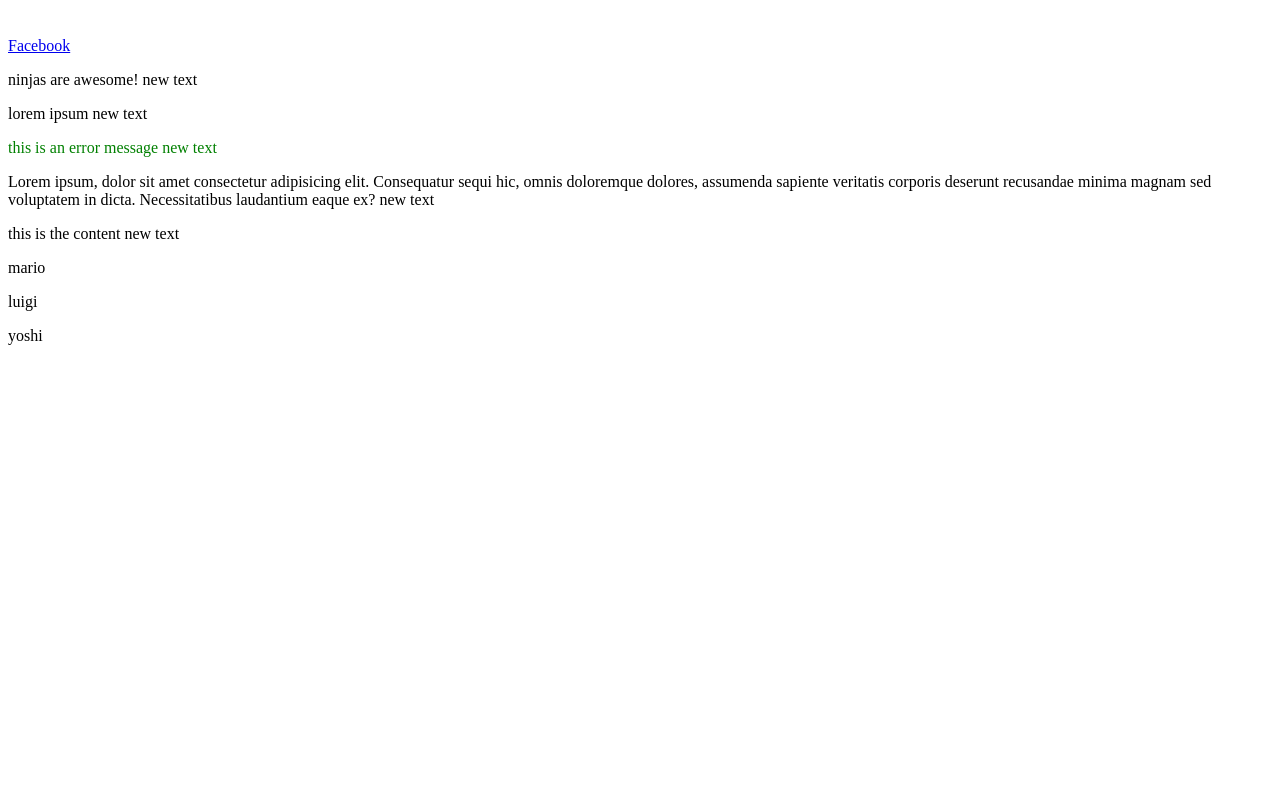
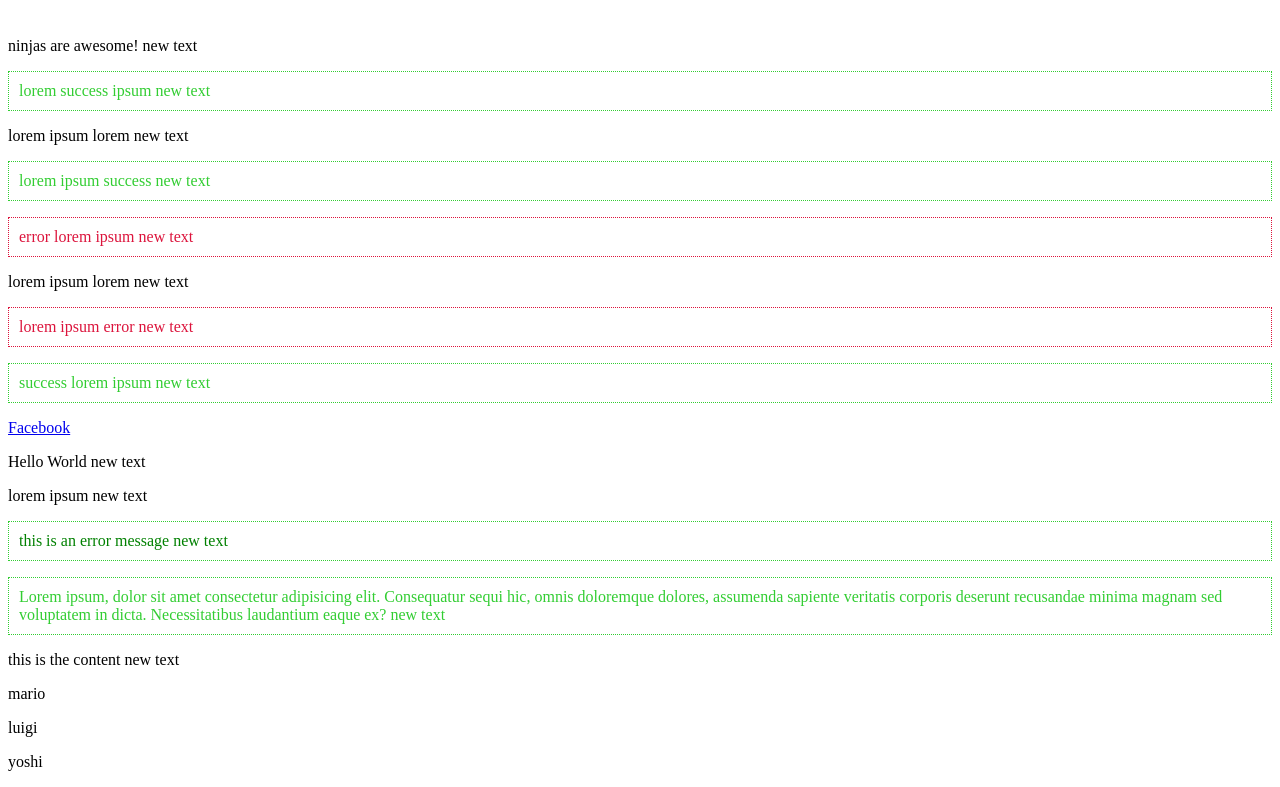
Before and after one commit to nhatdang2604/Learning-JavaScript, a plain HTML site: page chapter_6/index.html in a window 1280 px wide. Shown: the part 80-867 px from the top of the page. Before the commit the page ends 800 px from the top, so only its background shows below. Drawn offline with Linux system fonts and the light colour scheme.

Commit message:
finish using .classList

```diff
--- a/chapter_6/index.html
+++ b/chapter_6/index.html
@@ -3,10 +3,21 @@
     <meta charset="UTF-8">
     <meta name="viewport" content="width=device-width, initial-scale=1.0">
     <meta http-equiv="X-UA-Compatible" content="ie=edge">
+    <link rel = "stylesheet" href = "css/style.css">
     <title>Document</title>
 </head>
 <body>
-    <h1 id = "page-title" style = "color: orange;">The DOM</h1>
+    <h1 class = "title" id = "page-title" style = "color: orange;">The DOM</h1>
+
+    <p>lorem error ipsum</p>
+    <p>lorem success ipsum</p>
+    <p>lorem ipsum lorem</p>
+    <p>lorem ipsum success</p>
+    <p>error lorem ipsum</p>
+    <p>lorem ipsum lorem</p>
+    <p>lorem ipsum error</p>
+    <p>success lorem ipsum</p>
+
 
     <a href = "https://www.google.com">Link to somewhere cool...</a>
 
@@ -16,7 +27,7 @@
         <p class = "error">this is an error message</p>
     </div>
 
-    <p class="error">
+    <p id = "msg">
         Lorem ipsum, dolor sit amet consectetur adipisicing elit. Consequatur sequi hic, omnis doloremque dolores, assumenda sapiente veritatis corporis deserunt recusandae minima magnam sed voluptatem in dicta. Necessitatibus laudantium eaque ex?
     </p>
     <!-- <div class = "error">this is another error</div> -->
--- a/chapter_6/scripts/sandBox.js
+++ b/chapter_6/scripts/sandBox.js
@@ -63,3 +63,26 @@ title.style.margin = "50px";
 title.style.color = "crimson";
 title.style.fontSize = "60px";
 title.style.margin = "";
+
+const p = document.getElementById("msg");
+console.log(p.classList);
+p.classList.add("error");
+console.log(p.classList);
+p.classList.add("success");
+console.log(p.classList);
+
+
+const ps = document.querySelectorAll("body > p");
+
+console.log(ps.length);
+ps.forEach(p => {
+    let text = p.innerText;
+    const ERROR = "error";
+    const SUCCESS = "success";
+
+    if (text.includes(ERROR)) {
+        p.classList.add(ERROR);
+    } else if (text.includes(SUCCESS)) {
+        p.classList.add(SUCCESS);
+    }
+});
```
Also changed, not shown: chapter_6/css/style.css (line endings or trailing spaces).
